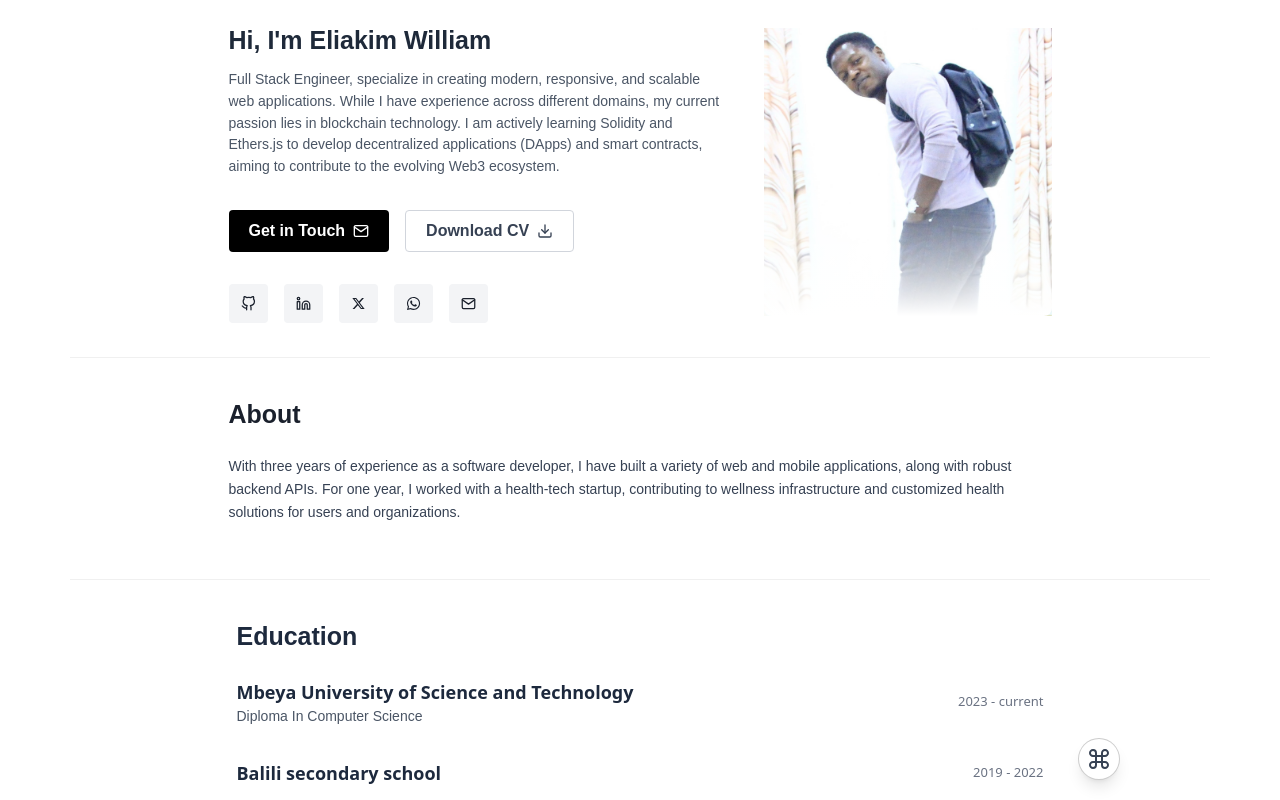
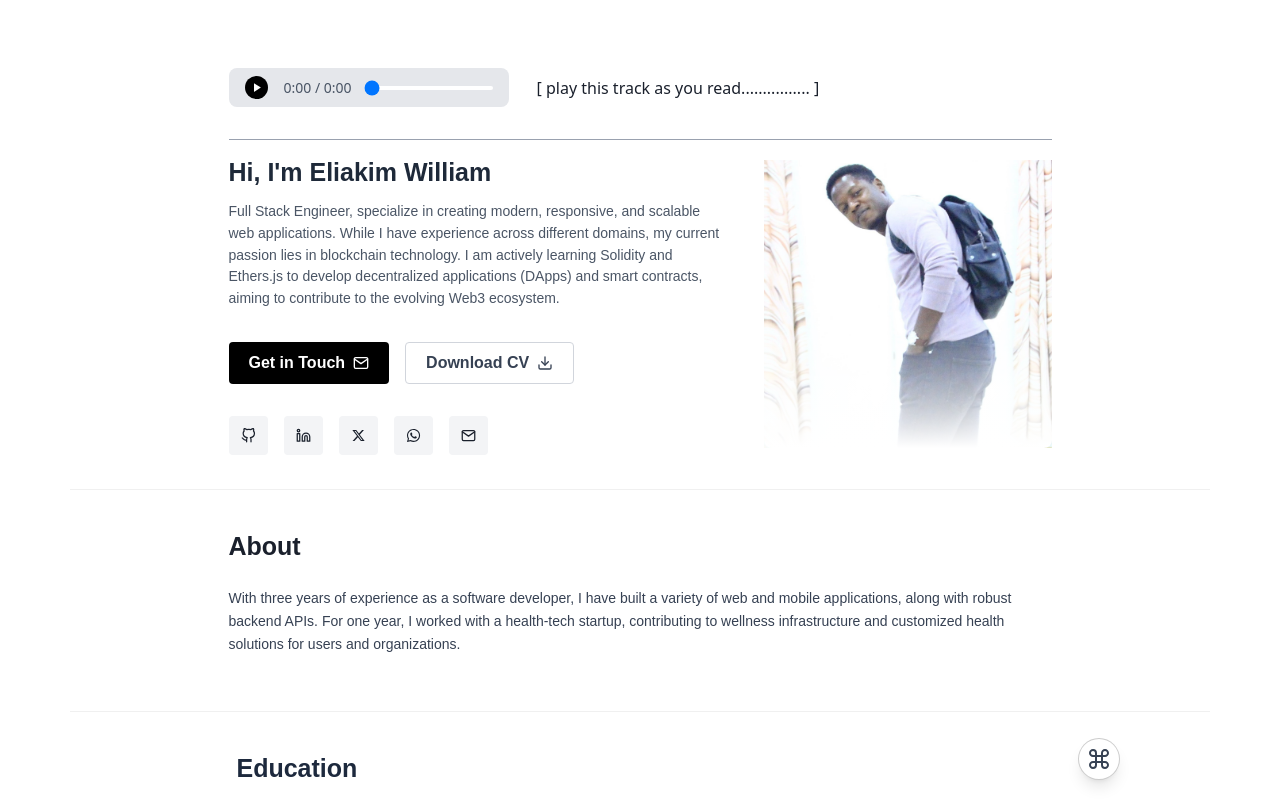
Before and after one commit to Eliakimshasha/portifolio, a Next.js app: page / in a window 1280 px wide. Shown: the top 800 px of the page. Built offline with nearby package versions, Linux system fonts and the light colour scheme; a web font is replaced by a local one.

Commit message:
commited

```diff
--- a/src/components/Hero.jsx
+++ b/src/components/Hero.jsx
@@ -1,7 +1,7 @@
 'use client'
 
 import { motion } from 'framer-motion';
-import { useState } from 'react';
+import { useRef, useState } from 'react';
 import { FiGithub, FiLinkedin, FiTwitter, FiMail, FiDownload} from 'react-icons/fi';
 import { RiTwitterXFill } from "react-icons/ri";
 
@@ -15,12 +15,99 @@ import profile from '../../public/assets/img12.jpg';
 const Hero = () => {
   const [imageLoaded, setImageLoaded] = useState(false);
   const [activeTooltip, setActiveTooltip] = useState(null);
+const audioRef = useRef(null);
+  const [isPlaying, setIsPlaying] = useState(false);
+  const [currentTime, setCurrentTime] = useState(0);
+  const [duration, setDuration] = useState(0);
+
+
+
+   const togglePlayPause = () => {
+    if (audioRef.current) {
+      if (isPlaying) {
+        audioRef.current.pause();
+      } else {
+        audioRef.current.play();
+      }
+      setIsPlaying(!isPlaying);
+    }
+  };
+
+  const handleTimeUpdate = () => {
+    if (audioRef.current) {
+      setCurrentTime(audioRef.current.currentTime);
+      setDuration(audioRef.current.duration || 0);
+    }
+  };
+
+  const handleSeek = (e) => {
+    if (audioRef.current) {
+      audioRef.current.currentTime = parseFloat(e.target.value);
+      setCurrentTime(parseFloat(e.target.value));
+    }
+  };
+
+  const formatTime = (time) => {
+    const minutes = Math.floor(time / 60);
+    const seconds = Math.floor(time % 60);
+    return `${minutes}:${seconds < 10 ? '0' : ''}${seconds}`;
+  };
 
   return (
     <section id="home" className="bg-white py-7 md:pb-7 pb-1 flex items-center relative">
       <div className="container mx-auto px-4">
+       <div className='flex py-5 items-center gap-7 border-b border-gray-400 mb-5 pb-3'>
+         <div className="audio-player max-w-md p-4 py-2 bg-gray-200 rounded-lg my-5">
+      <audio
+        ref={audioRef}
+        src="/audio/audio1.mp3"
+        onTimeUpdate={handleTimeUpdate}
+        onLoadedMetadata={handleTimeUpdate}
+        onEnded={() => setIsPlaying(false)}
+      />
+
+      <div className="controls flex items-center  gap-3">
+        <div className="flex items-center gap-4">
+          <button
+            onClick={togglePlayPause}
+            className="play-pause bg-black text-white p-1 rounded-full"
+          >
+            {isPlaying ? (
+              <svg xmlns="http://www.w3.org/2000/svg" width="15" height="15" viewBox="0 0 24 24" fill="currentColor">
+                <path d="M6 19h4V5H6v14zm8-14v14h4V5h-4z"/>
+              </svg>
+            ) : (
+              <svg xmlns="http://www.w3.org/2000/svg" width="15" height="15" viewBox="0 0 24 24" fill="currentColor">
+                <path d="M8 5v14l11-7z"/>
+              </svg>
+            )}
+          </button>
+
+          <div className="time-display text-sm text-gray-600">
+            {formatTime(currentTime)} / {formatTime(duration)}
+          </div>
+        </div>
+
+       <div className='flex-1 flex items-center'>
+         <input
+          type="range"
+          min="0"
+          max={duration || 100}
+          value={currentTime}
+          onChange={handleSeek}
+          className=" h-1 bg-white w-full rounded-lg appearance-none cursor-pointer"
+        />
+       </div>
+
+
+      </div>
+    </div>
+        <div className='text-md '>[ play this track as you read................ ]</div>
+       </div>
         <div className="flex flex-col md:flex-row md:items-start items-center justify-between">
+
           <div className='text-black bg-black/10 mb-3 md:hidden px-3 py-[1px] rounded-sm text-xs'>Portfolio</div>
+
           <motion.div
             className="w-full md:w-3/5 mb-10 md:mb-0"
             initial={{ opacity: 0, y: 20 }}
```
Also changed, not shown: 2 other files (tests, documents, lock files or other folders).
